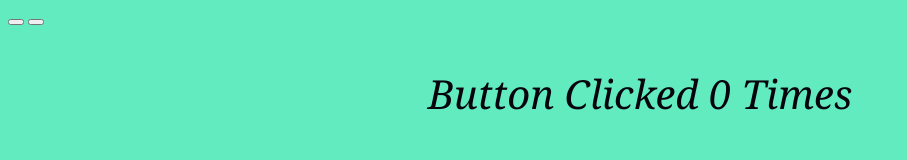
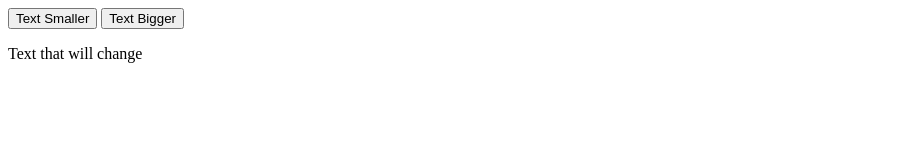
Before and after one commit to erinnegr1/dom-events-practice, a plain HTML site: page magnify/index.html in a window 1280 px wide. Shown: the whole page, without its empty margins (0-907 px from the left). Drawn offline with Linux system fonts and the light colour scheme.

Commit message:
buttonmaxnext

```diff
--- a/magnify/index.css
+++ b/magnify/index.css
@@ -1,4 +1,4 @@
-p{
+/*p{
   text-align: center;
   font-size: 40px;
   font-weight: 500;
--- a/magnify/index.html
+++ b/magnify/index.html
@@ -8,14 +8,18 @@
   <link rel="stylesheet" href="index.css">
 </head>
 <body>
-  <button id="btnMin">
+
+  <button id="btnMin"> Text Smaller
+  </button>
+
+  <button id="btnMax"> Text Bigger
     </button>
-    <button id="btnMax">
-      </button>
-    <p>
-      Button Clicked <span
-      id="display">0</span> Times
-      </p>
+
+  <p id="textstyle">
+    Text that will change
+    </p>
+
+
   <script src="index.js">
 
   </script>
--- a/magnify/index.js
+++ b/magnify/index.js
@@ -1,9 +1,29 @@
 
-let btnCounter=document.querySelector("#btn")
-let display=0;
-btnCounter.addEventListener('click', function() {
-  display++
-  console.log(display);
-  let counter=document.querySelector("#display")
+
+
+
+
+let btnMinimize=document.querySelector("#btnMin") // grab the id for button
+let size= 20;  // assigned a new variable text to a number
+btnMinimize.addEventListener('click', function() {  //added event listener to listen for click of butten
+ size--  // decrementing by 1 each time it's clicked
+ document.querySelector("#textstyle").style.fontSize = size+"px" //took the id textstyel and assigned it the fontsize to our variable text
+// if statement to check if the px number is >< 1px.
+// if greater, continue,
+// else stop
+})
+
+
+
+ // for (let i = 20; i< 101; i++)  // at each click loop through and increase the number
+ /*let variable =document.querySelector("#textstyle") // grab the element that holds the style font size
+ textstyle.textContent=text;  // set the number from the for loop to equal the font size of the element
+
+
+  console.log(i);
+  let =document.querySelector("#display")
   counter.textContent=display;
+
+  //textsize = textelement size
 })
+*/
```
